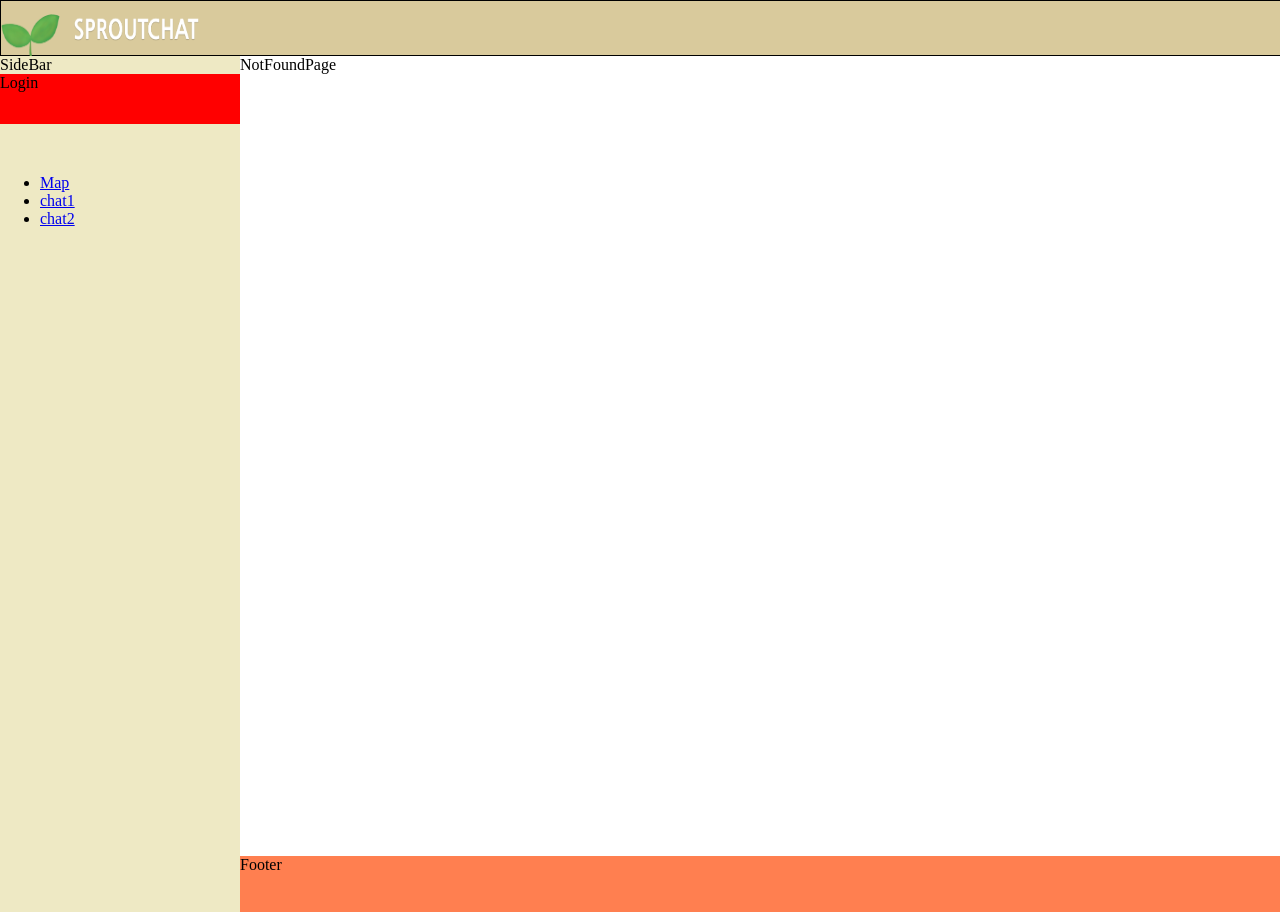
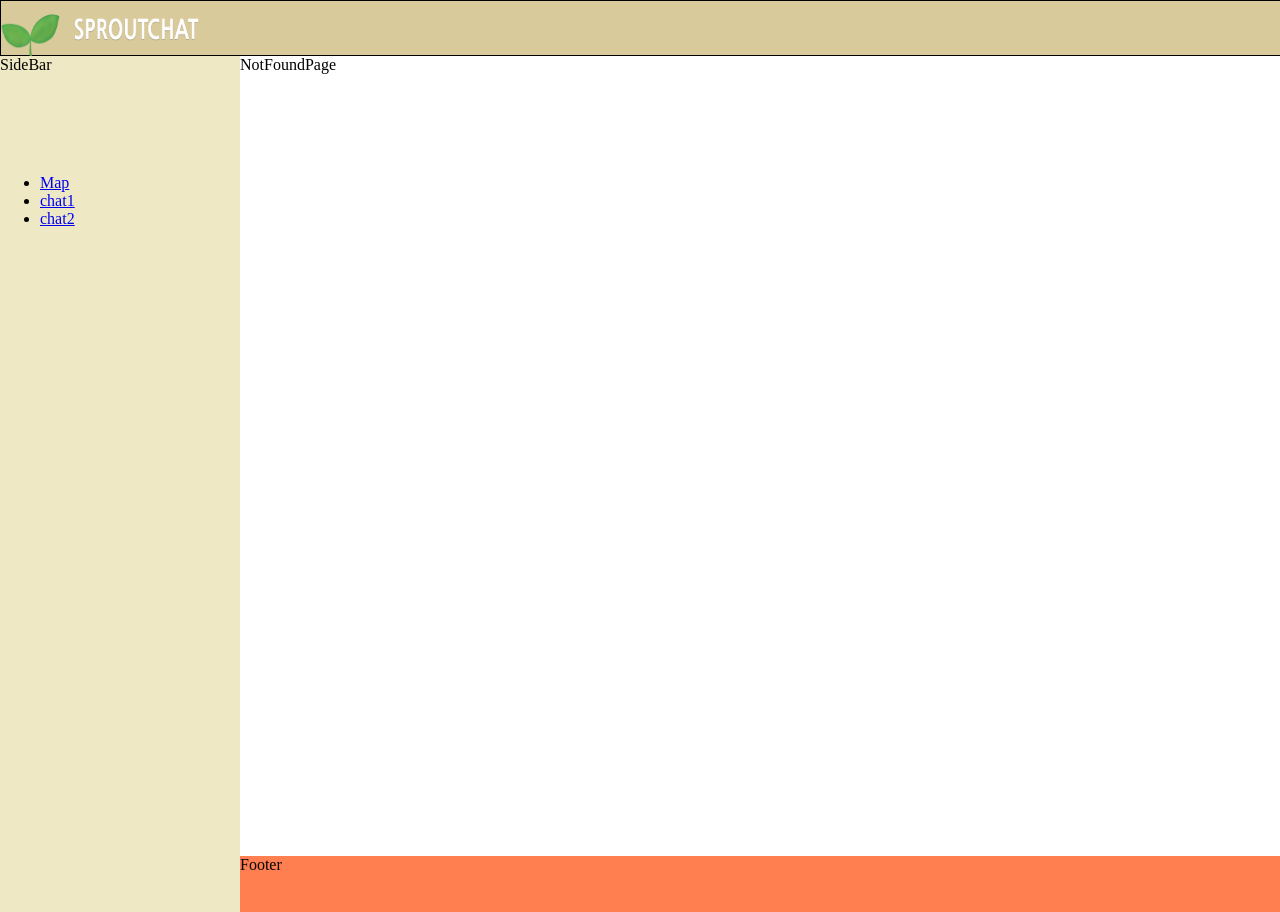
Before and after one commit to sn-spotchat/sproutchat, a React (Create React App) app: page /not-found in a window 1280 px wide. Built offline with nearby package versions, Linux system fonts and the light colour scheme.

Commit message:
input naverlogin button

```diff
--- a/src/components/naverlogin.js
+++ b/src/components/naverlogin.js
@@ -7,7 +7,7 @@ const naverlogin = ()=>{
     return (
         <BrowserRouter>
         <div>
-          <Route exact path="/" component={NaverLogin} />
+          <Route exact path="/board" component={NaverLogin} />
           <Route path="/Success" component={Success} />
         </div>
       </BrowserRouter>
--- a/src/layouts/Main/SideBar/SideBar.js
+++ b/src/layouts/Main/SideBar/SideBar.js
@@ -6,7 +6,6 @@ import styled from 'styled-components';
 
 /* Sub Components */
 import SideBarNav from './SideBarNav';
-import Login from '../Login'
 
 /* Styled Components */
 const Container = styled.div`
@@ -35,7 +34,6 @@ const SideBar = props => {
   return (
     <Container className={ className }>
       SideBar
-      <Login/>
       <SideBarNav items={ items } />
     </Container>
   );
--- a/src/routes/Board/Board.js
+++ b/src/routes/Board/Board.js
@@ -4,6 +4,7 @@ import PropTypes from 'prop-types';
 /* Styled */
 import styled from 'styled-components';
 import Naverlogin from '../../components/naverlogin';
+import Login from '../../layouts/Main/Login';
 
 /* Styled Components */
 const Container = styled.div`
```
